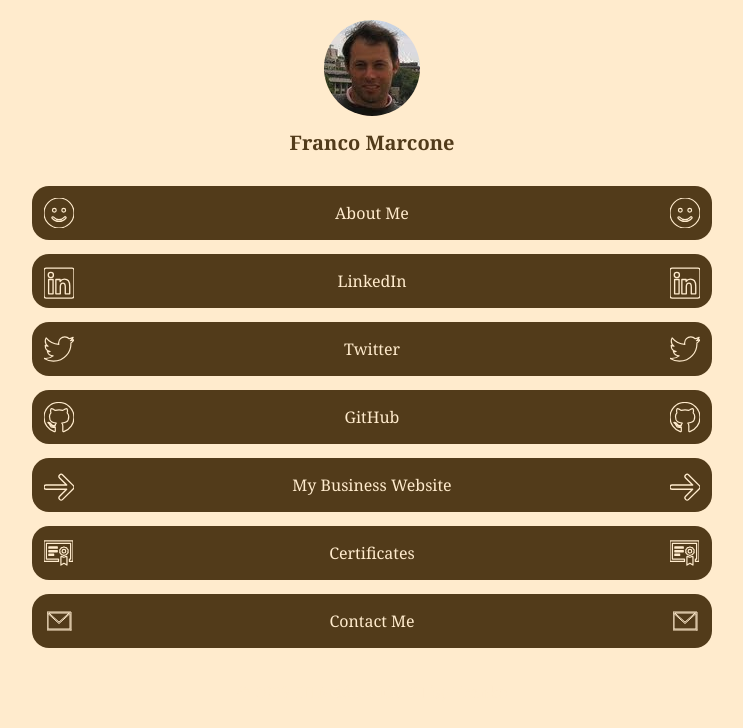
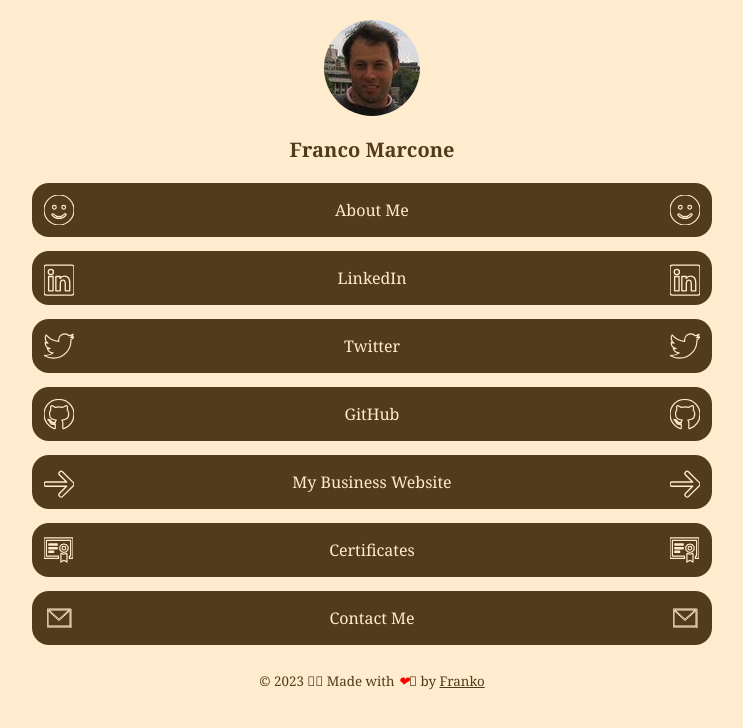
Before and after one commit to FrankoCS50/FrankoCS50.github.io, a plain HTML site: page index.html in a window 1280 px wide. Shown: the whole page, without its empty margins (268-1011 px from the left). Drawn offline with Linux system fonts and the light colour scheme.

Commit message:
Add footer' style

```diff
--- a/styles.css
+++ b/styles.css
@@ -22,7 +22,7 @@ body {
 h1 {
   color: rgb(82, 59, 26);
   font-size: 20px;
-  margin-bottom: 30px;
+  margin: 20px 0 20px 0;
 }
 
 a {
@@ -79,6 +79,21 @@ svg {
   stroke: blanchedalmond;
 }
 
+.end {
+  font-size: smaller;
+  color: rgb(82, 59, 26);
+  margin-top: 10px;
+  text-align: center;
+}
+
+.end a {
+  color: rgb(82, 59, 26);
+}
+
+.end i {
+  color: red;
+}
+
 .collapsible {
   background-color: rgb(82, 59, 26);
   color: blanchedalmond;
@@ -114,14 +129,12 @@ svg {
 .header-certificates {
   display: flex;
   justify-content: flex-start;
-  background-color: rgb(82, 59, 26);
-  color: blanchedalmond;
   margin: 5px;
   font-size: 20px;
 }
 
 .nav-certificates a {
-  color: blanchedalmond;
+  color: rgb(82, 59, 26);
 }
 
 .title-certificates {
```
